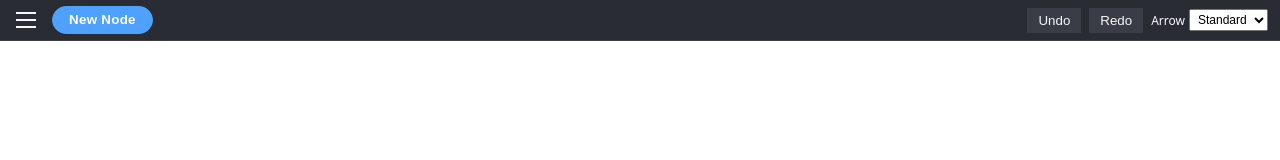
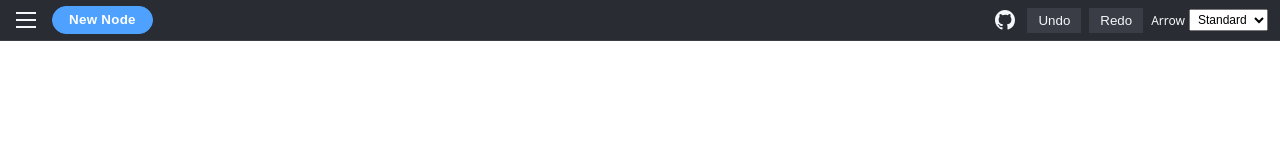
Before and after one commit to vincemic/ai-diagram-imp, a React (Vite) app in the folder app/: page / in a window 1280 px wide. Shown: the top 160 px of the page. Built offline with nearby package versions, Linux system fonts and the light colour scheme.

Commit message:
feat(toolbar): add GitHub project link to header

```diff
--- a/app/src/components/Toolbar.tsx
+++ b/app/src/components/Toolbar.tsx
@@ -153,6 +153,19 @@
         data-testid="add-node-inline"
       >New Node</button>
       <span className="toolbar-spacer" />
+      <a
+        href="https://github.com/vincemic/ai-diagram-imp"
+        className="toolbar-gh-link"
+        target="_blank"
+        rel="noopener noreferrer"
+        aria-label="Open project on GitHub"
+        title="GitHub Repository"
+      >
+        {/* Simple GitHub mark (octocat silhouette simplified) */}
+        <svg width="20" height="20" viewBox="0 0 16 16" fill="currentColor" aria-hidden="true">
+          <path d="M8 0C3.58 0 0 3.58 0 8c0 3.54 2.29 6.53 5.47 7.59.4.07.55-.17.55-.38 0-.19-.01-.82-.01-1.49-2.01.37-2.53-.49-2.69-.94-.09-.23-.48-.94-.82-1.13-.28-.15-.68-.52-.01-.53.63-.01 1.08.58 1.23.82.72 1.21 1.87.87 2.33.66.07-.52.28-.87.51-1.07-1.78-.2-3.64-.89-3.64-3.95 0-.87.31-1.59.82-2.15-.08-.2-.36-1.02.08-2.12 0 0 .67-.21 2.2.82a7.64 7.64 0 0 1 2-.27c.68 0 1.36.09 2 .27 1.53-1.04 2.2-.82 2.2-.82.44 1.1.16 1.92.08 2.12.51.56.82 1.27.82 2.15 0 3.07-1.87 3.75-3.65 3.95.29.25.54.73.54 1.48 0 1.07-.01 1.93-.01 2.2 0 .21.15.46.55.38A8.013 8.013 0 0 0 16 8c0-4.42-3.58-8-8-8Z"/>
+        </svg>
+      </a>
       <div className="toolbar-inline-actions">
         <button type="button" onClick={() => { undo(); }}>Undo</button>
         <button type="button" onClick={() => { redo(); }}>Redo</button>
--- a/app/src/styles/theme.css
+++ b/app/src/styles/theme.css
@@ -124,6 +124,9 @@
 button { background: var(--color-border); border: 1px solid var(--color-border); color: var(--color-text); padding: 4px 10px; cursor: pointer; }
 button:hover { background: var(--color-accent); border-color: var(--color-accent); }
 .toolbar-spacer { flex: 1; }
+.toolbar-gh-link { color: var(--color-text); display: inline-flex; align-items: center; justify-content: center; width: 28px; height: 28px; border-radius: 6px; text-decoration: none; transition: background 160ms ease, color 160ms ease; }
+.toolbar-gh-link:hover { background: var(--color-border); color: var(--color-accent); }
+.toolbar-gh-link:focus-visible { outline: 2px solid var(--color-accent); outline-offset: 2px; }
 
 .diagram { background: #20252b; }
 .node-rect { stroke: #4b5a69; stroke-width: 1; }
```
